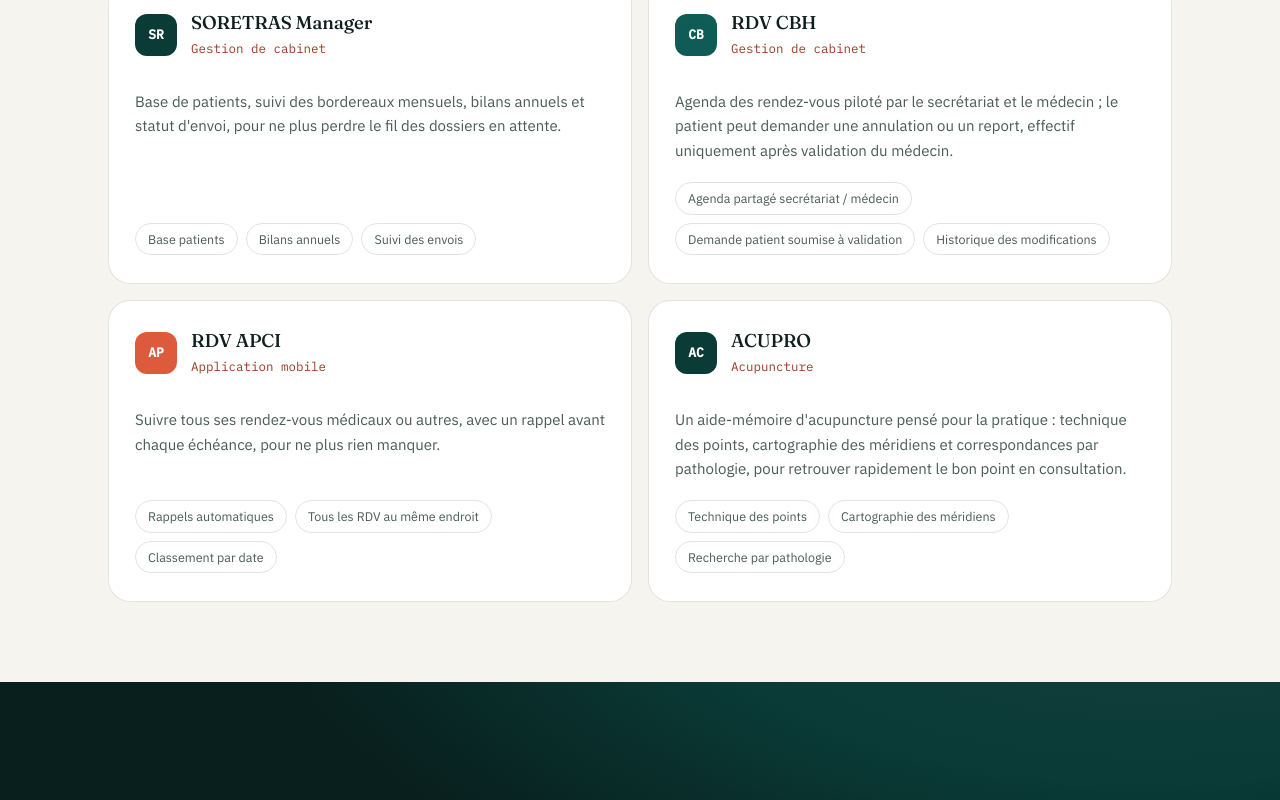
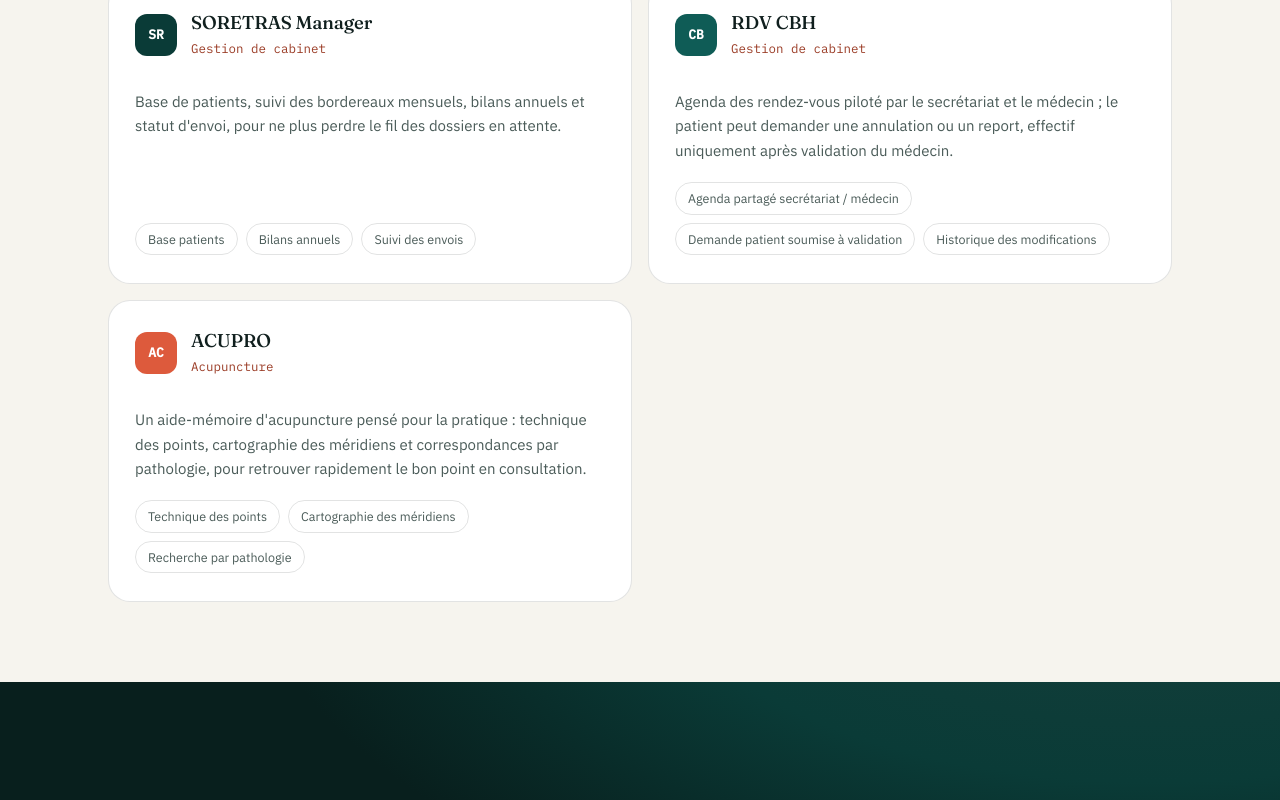
Before and after one commit to Cbh3021/site-dr-belhoula-, a plain HTML site: page index.html in a window 1280 px wide. Shown: the part 3962-4762 px from the top of the page. Drawn offline with Linux system fonts and the light colour scheme.

Commit message:
Update index.html

```diff
--- a/index.html
+++ b/index.html
@@ -281,7 +281,6 @@ const content = {
         {m:"NC", t:"NEXTCARE Manager", c:"Gestion de cabinet", d:"Import CSV des actes, calcul automatique de la part patient, des remboursements et de la remise, export PDF feuille par feuille ou en bloc.", f:["Import CSV","Calcul auto. des remboursements","Export PDF"]},
         {m:"SR", t:"SORETRAS Manager", c:"Gestion de cabinet", d:"Base de patients, suivi des bordereaux mensuels, bilans annuels et statut d'envoi, pour ne plus perdre le fil des dossiers en attente.", f:["Base patients","Bilans annuels","Suivi des envois"]},
         {m:"CB", t:"RDV CBH", c:"Gestion de cabinet", d:"Agenda des rendez-vous piloté par le secrétariat et le médecin ; le patient peut demander une annulation ou un report, effectif uniquement après validation du médecin.", f:["Agenda partagé secrétariat / médecin","Demande patient soumise à validation","Historique des modifications"]},
-        {m:"AP", t:"RDV APCI", c:"Application mobile", d:"Suivre tous ses rendez-vous médicaux ou autres, avec un rappel avant chaque échéance, pour ne plus rien manquer.", f:["Rappels automatiques","Tous les RDV au même endroit","Classement par date"]},
         {m:"AC", t:"ACUPRO", c:"Acupuncture", d:"Un aide-mémoire d'acupuncture pensé pour la pratique : technique des points, cartographie des méridiens et correspondances par pathologie, pour retrouver rapidement le bon point en consultation.", f:["Technique des points","Cartographie des méridiens","Recherche par pathologie"]}
       ]
     },
@@ -336,7 +335,6 @@ const content = {
         {m:"NC", t:"NEXTCARE Manager", c:"Practice management", d:"CSV import of procedures, automatic calculation of patient share, reimbursements and discount rate, PDF export sheet-by-sheet or in bulk.", f:["CSV import","Auto. reimbursement calc.","PDF export"]},
         {m:"SR", t:"SORETRAS Manager", c:"Practice management", d:"A patient database, monthly claim-sheet tracking, annual summaries and send status, so nothing pending gets lost.", f:["Patient database","Annual summaries","Send-status tracking"]},
         {m:"CB", t:"RDV CBH", c:"Practice management", d:"Appointment schedule managed by the front desk and the physician; the patient can request a cancellation or reschedule, effective only after the doctor's validation.", f:["Shared front-desk / physician schedule","Patient request pending validation","Change history"]},
-        {m:"AP", t:"RDV APCI", c:"Mobile app", d:"Keeps track of every medical or personal appointment, with a reminder before each one, so nothing gets forgotten.", f:["Automatic reminders","All appointments in one place","Sorted by date"]},
         {m:"AC", t:"ACUPRO", c:"Acupuncture", d:"An acupuncture quick-reference built for practice: point technique, a meridian map, and condition-based correspondences to find the right point during consultation.", f:["Point technique","Meridian map","Condition search"]}
       ]
     },
@@ -391,7 +389,6 @@ const content = {
         {m:"تأ", t:"NEXTCARE Manager", c:"تسيير العيادة", d:"استيراد بيانات CSV، احتساب آلي لحصة المريض والمبالغ المسترجعة ونسبة التخفيض، وتصدير PDF لكل كشف أو دفعة واحدة.", f:["استيراد CSV","احتساب آلي للاسترجاع","تصدير PDF"]},
         {m:"سو", t:"SORETRAS Manager", c:"تسيير العيادة", d:"قاعدة بيانات للمرضى، متابعة الكشوفات الشهرية والحصائل السنوية وحالة الإرسال.", f:["قاعدة بيانات المرضى","حصائل سنوية","متابعة الإرسال"]},
         {m:"كب", t:"RDV CBH", c:"تسيير العيادة", d:"جدول مواعيد يديره السكرتارية والطبيب؛ يمكن للمريض طلب إلغاء أو تأجيل الموعد، ولا يصبح ذلك ساري المفعول إلا بعد موافقة الطبيب.", f:["جدول مشترك بين السكرتارية والطبيب","طلب المريض يخضع لموافقة الطبيب","سجل التعديلات"]},
-        {m:"مو", t:"RDV APCI", c:"تطبيق للهاتف", d:"متابعة كل المواعيد الطبية أو غيرها، مع تذكير قبل كل موعد، حتى لا يفوتك شيء.", f:["تذكير تلقائي","كل المواعيد في مكان واحد","ترتيب حسب التاريخ"]},
         {m:"وخ", t:"ACUPRO", c:"الوخز بالإبر", d:"دليل مرجعي للوخز بالإبر مصمم للممارسة: تقنية النقاط، خريطة المسارات (الميريديان)، ومطابقات حسب الحالة المرضية، لإيجاد النقطة المناسبة بسرعة أثناء الاستشارة.", f:["تقنية النقاط","خريطة المسارات","بحث حسب الحالة"]}
       ]
     },
```
